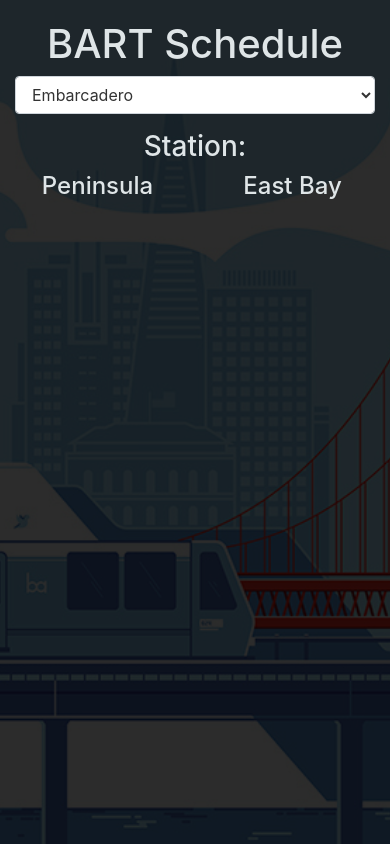
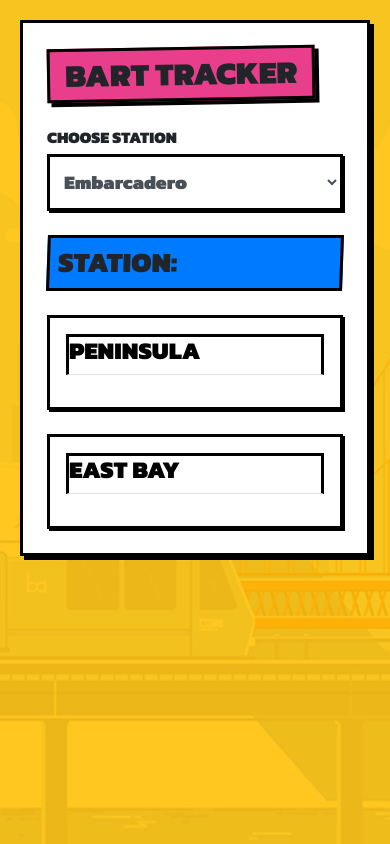
Before and after one commit to varindersingh83/BART, a plain HTML site: page index.html in a window 390 px wide. Drawn offline with nearby package versions, Linux system fonts and the light colour scheme; no server answers.

Commit message:
Update UI to Neo-Brutalist theme with improved mobile UX

```diff
--- a/assets/css/style.css
+++ b/assets/css/style.css
@@ -1,39 +1,108 @@
-h1,
-h3,
-h4,
-div {
-  text-align: center;
-  color: #dfe5e7;
+:root {
+  --black: #000000;
+  --white: #ffffff;
+  --yellow: #f4d03f;
+  --blue: #3498db;
+  --pink: #ff00ff;
+  --green: #2ecc71;
+  --shadow: 4px 4px 0px 0px rgba(0,0,0,1);
+  --shadow-sm: 2px 2px 0px 0px rgba(0,0,0,1);
+}
+
+* {
+  font-family: 'Kanit', sans-serif !important;
+  text-transform: uppercase;
+}
+
+body {
+  background-color: var(--yellow) !important;
+  color: var(--black);
+  margin: 0;
+  padding: 0;
+}
+
+.bg-yellow { background-color: var(--yellow); }
+.bg-blue { background-color: var(--blue); }
+.border-black { border: 3px solid var(--black) !important; }
+
+.shadow-retro { box-shadow: var(--shadow); }
+.shadow-retro-sm { box-shadow: var(--shadow-sm); }
+
+.main-content {
+  padding: 20px;
+  max-width: 800px;
+  margin: 0 auto;
+}
+
+.app-card {
+  background: var(--white);
+  border-radius: 0px;
+}
+
+.title-text {
+  font-size: 3rem;
+  background: var(--pink);
+  display: inline-block;
+  padding: 5px 15px;
+  border: 3px solid var(--black);
+  box-shadow: 4px 4px 0px var(--black);
+  transform: rotate(-1deg);
+}
+
+.label-text {
+  font-weight: 900;
+  display: block;
+  margin-bottom: 5px;
+}
+
+#stationSelect {
+  border-radius: 0;
+  font-size: 1.2rem;
+  height: auto;
+  padding: 10px;
+}
+
+.station-header {
+  transform: skewX(-2deg);
+}
+
+h4 {
+  font-weight: 900;
+  font-size: 1.5rem;
+  color: var(--black);
+}
+
+.dest-name {
+  background: var(--black);
+  color: var(--white);
+  display: inline-block;
+  padding: 2px 10px;
+  margin-bottom: 5px;
+  font-weight: 900;
+}
+
+.minutes-text {
+  font-weight: 900;
+  font-size: 1.1rem;
+  color: var(--pink);
+  margin-bottom: 15px;
 }
 
 #bgImg {
   background-image: url('../images/bart.jpg');
   background-size: cover;
-  background-position: center center;
+  background-position: center;
   position: fixed;
   top: 0;
   left: 0;
   right: 0;
   bottom: 0;
-  width: 100%;
-  height: 100%;
+  opacity: 0.1;
   z-index: -1;
 }
 
-#bgImg-Overlay {
-  min-height: 100vh;
-  width: 100%;
-  background-color: rgba(0, 0, 0, 0.829);
-  padding-top: 20px;
+@media (max-width: 576px) {
+  .title-text {
+    font-size: 2rem;
+  }
 }
-
-#stationSelect {
-  color: #333 !important;
-  background-color: #fff !important;
-  cursor: pointer;
-}
-
-select option {
-  color: #333;
-  background-color: #fff;
-}
--- a/assets/javascript/app.js
+++ b/assets/javascript/app.js
@@ -90,7 +90,7 @@
         bartPlatform = estimates[e].platform;
       }
       var divTag = $('<div>').addClass('dest-name').text(dest);
-      var pTag = $('<p>').text(`Minutes: ${min.join(', ')}`);
+      var pTag = $('<p>').addClass('minutes-text').text(`Mins: ${min.join(', ')}`);
       if (bartPlatform == 1) {
         $('#Platform1').append(divTag).append(pTag);
       } else {
--- a/index.html
+++ b/index.html
@@ -31,26 +31,36 @@
     />
     <link rel="icon" href="assets/images/favicon.ico" type="image/x-icon" />
   </head>
-  <body>
-    <div id="bgImg">
-      <div id="bgImg-Overlay">
-        <h1>BART Schedule</h1>
-        <div class="form-group col-md-4 offset-md-4">
-          <select id="stationSelect" class="form-control">
+  <body class="bg-yellow">
+    <div id="bgImg"></div>
+    <div class="main-content">
+      <div class="app-card shadow-retro border-black p-4">
+        <h1 class="title-text mb-4">BART TRACKER</h1>
+
+        <div class="form-group mb-4">
+          <label for="stationSelect" class="label-text">CHOOSE STATION</label>
+          <select id="stationSelect" class="form-control border-black shadow-retro-sm">
             <!-- Stations will be populated here -->
           </select>
         </div>
-        <h3>Station: <span id="stationName"></span></h3>
 
-        <div class="container">
-          <div class="row">
-            <div class="col">
-              <h4>Peninsula</h4>
-              <div id="Platform1"></div>
+        <div class="station-header border-black bg-blue p-2 mb-4">
+          <h3 class="mb-0">STATION: <span id="stationName" class="text-white"></span></h3>
+        </div>
+
+        <div class="container-fluid px-0">
+          <div class="row no-gutters">
+            <div class="col-12 col-md-6 mb-4 mb-md-0 pr-md-2">
+              <div class="platform-card border-black bg-white shadow-retro-sm h-100 p-3">
+                <h4 class="border-bottom border-black pb-2 mb-3">PENINSULA</h4>
+                <div id="Platform1" class="train-list"></div>
+              </div>
             </div>
-            <div class="col">
-              <h4>East Bay</h4>
-              <div id="Platform2"></div>
+            <div class="col-12 col-md-6 pl-md-2">
+              <div class="platform-card border-black bg-white shadow-retro-sm h-100 p-3">
+                <h4 class="border-bottom border-black pb-2 mb-3">EAST BAY</h4>
+                <div id="Platform2" class="train-list"></div>
+              </div>
             </div>
           </div>
         </div>
```
